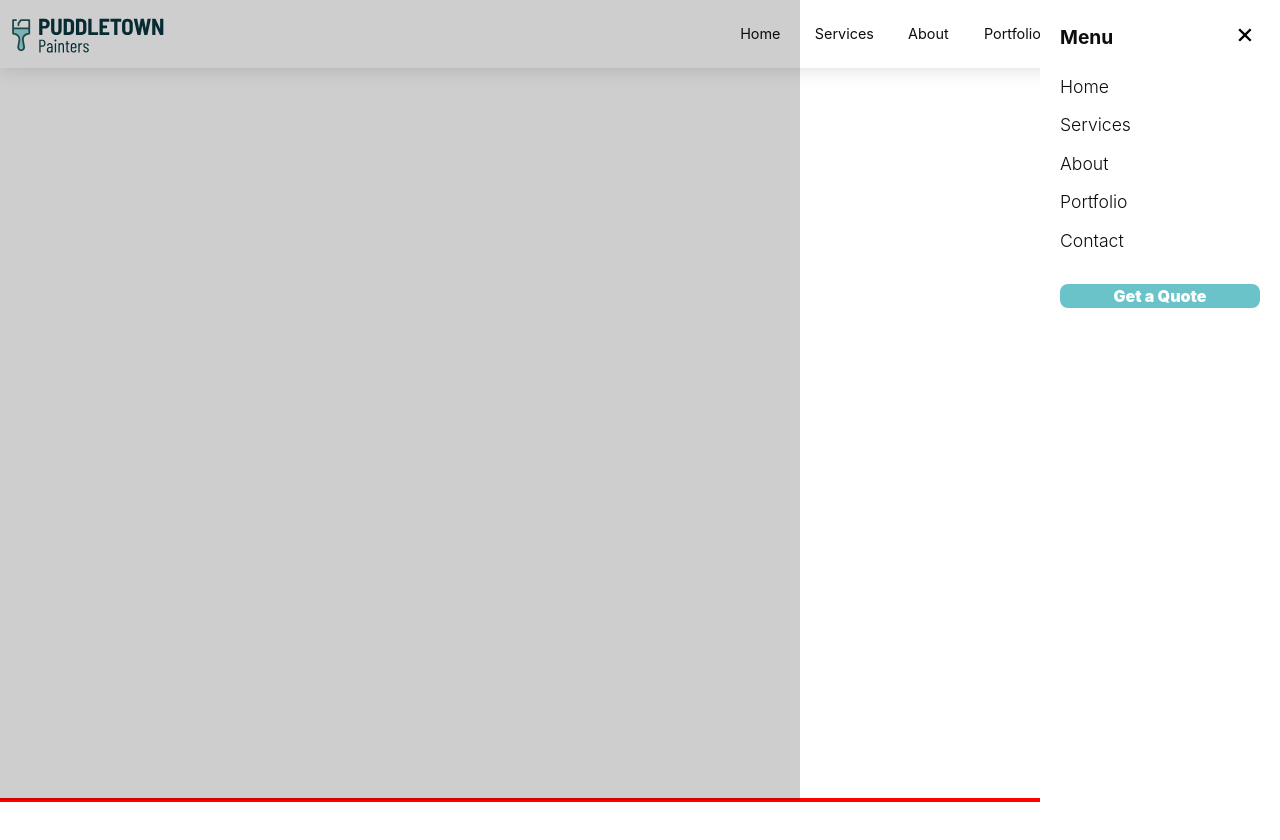
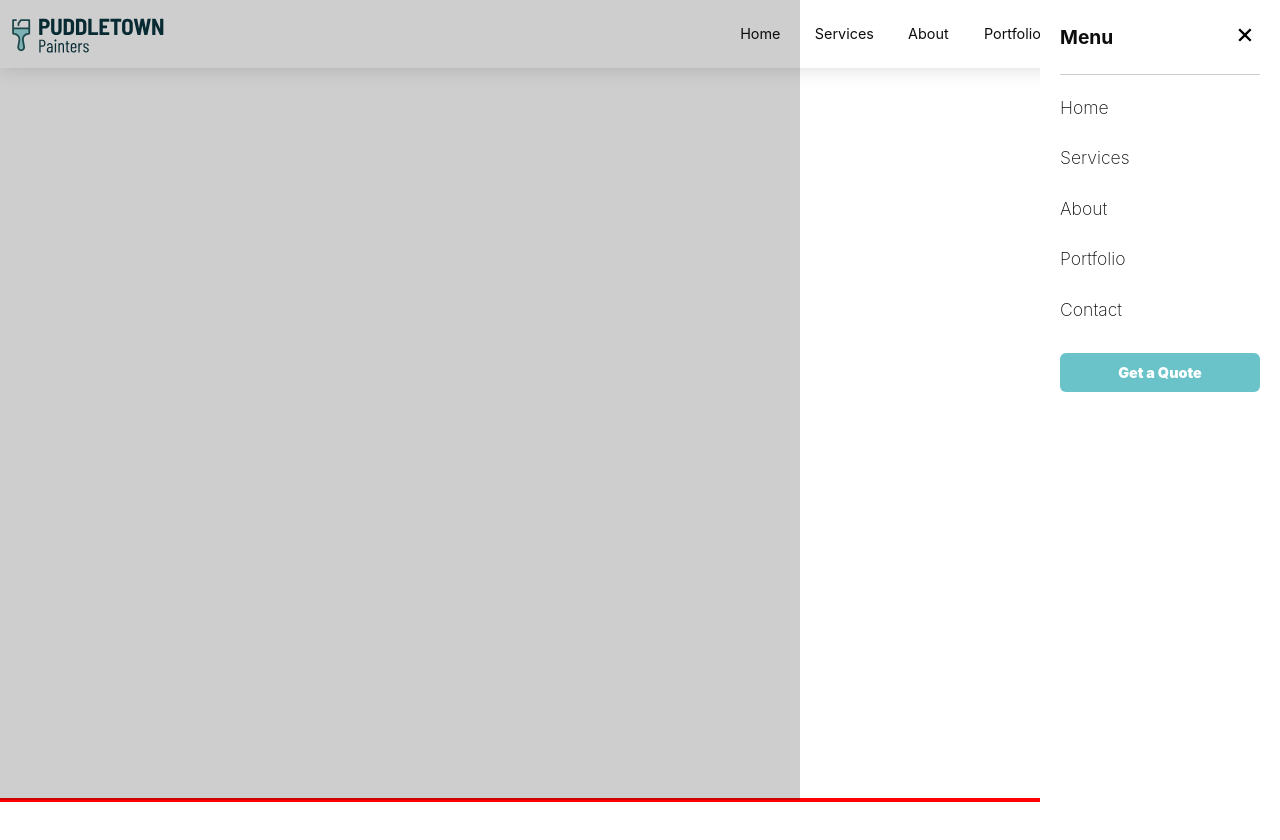
Before and after one commit to snowdamiz/puddletown-client, a React (Vite) app: page / in a window 1280 px wide. Shown: the top 840 px of the page. Built offline with nearby package versions, Linux system fonts and the light colour scheme.

Commit message:
feat: minor adjustments

```diff
--- a/src/components/nav-mobile/NavMobile.jsx
+++ b/src/components/nav-mobile/NavMobile.jsx
@@ -22,6 +22,7 @@ export default function NavMobile({ refs }) {
             <BiX size="28px" color="#000" />
           </button>
         </div>
+        <div className='divider' />
         <nav className='mobile-menu-nav'>
           <a href='#home' onClick={(e) => handleClick(e, refs[0]) }>
             <div className='mobile-link'>
@@ -49,7 +50,7 @@ export default function NavMobile({ refs }) {
             </div>
           </a>
         </nav>
-        <button className='quote-btn'>
+        <button className='mobile-quote-btn'>
           Get a Quote
         </button>
       </div>
--- a/src/components/nav-mobile/NavMobile.sass
+++ b/src/components/nav-mobile/NavMobile.sass
@@ -35,25 +35,37 @@
         padding: 0
         background-color: transparent
 
+    .divider
+      width: 100%
+      height: 1px
+      background-color: $black
+      opacity: 0.2
+
     .mobile-menu-nav
       display: flex
       flex-direction: column
       justify-content: flex-start
       align-items: flex-start
-      gap: 12px
+      gap: 24px
       padding: 0
       margin: 0
 
       .mobile-link
         color: $black
         font-size: 1.1rem
-        font-weight: 300
+        font-weight: 200
 
-    .quote-btn
+    .mobile-quote-btn
       background-color: $primary300
       color: $white100
       font-weight: 900
+      font-size: 0.9rem
+      padding: 10px 17px
       margin-top: 10px
+
+      &:hover
+        background-color: $black
+        color: $white100
 
   .overlay
     background-color: $black
--- a/src/index.css
+++ b/src/index.css
@@ -34,7 +34,7 @@ h1 {
 }
 
 button {
-  border-radius: 8px;
+  border-radius: 6px;
   border: 1px solid transparent;
   font-size: 1em;
   font-weight: 500;
```
